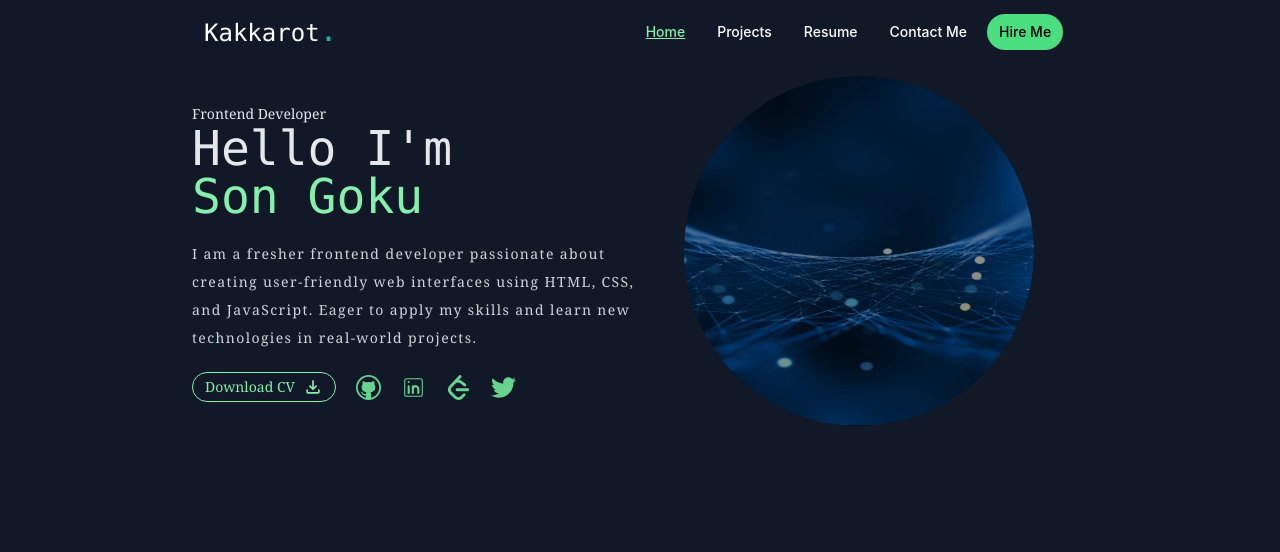
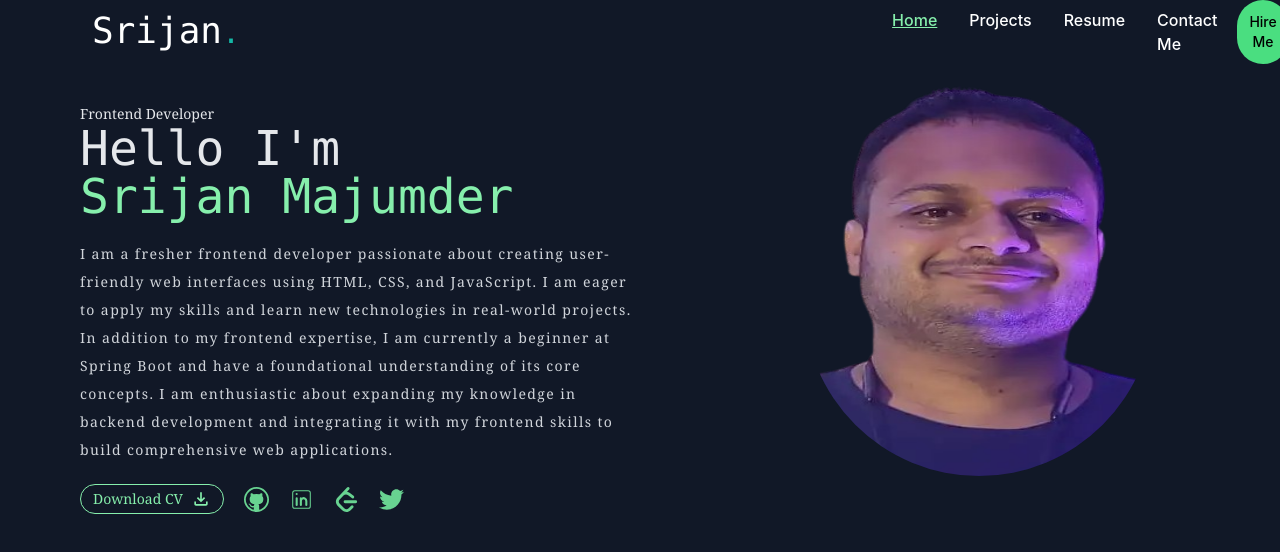
Before and after one commit to UltraInstinctSri/My-Portfolio, a React (Create React App) app: page / in a window 1280 px wide. Shown: the top 552 px of the page. Built offline with nearby package versions, Linux system fonts and the light colour scheme.

Commit message:
fixed margin

```diff
--- a/src/Components/Header/Header.js
+++ b/src/Components/Header/Header.js
@@ -5,7 +5,7 @@ const Header = () => {
 
   return (
     <nav className="bg-gray-900">
-      <div className="mx-auto max-w-7xl px-2 sm:px-6 lg:px-3 lg:mx-48">
+      <div className="mx-auto max-w-7xl px-2 sm:px-6 lg:px-3 lg:mx-20">
         <div className="relative flex h-16 items-center justify-between">
           <div className="absolute inset-y-0 left-0 flex items-center sm:hidden">
             {/* Mobile menu button*/}
@@ -50,38 +50,38 @@ const Header = () => {
           </div>
           <div className="flex flex-1 items-center justify-center sm:items-stretch sm:justify-start ">
             <div className="flex flex-shrink-0 items-center">
-              <p className="text-2xl font-mono text-white ">
-                Kakkarot
+              <p className="text-4xl font-mono text-white ">
+                Srijan
                 <span style={{ fontSize: "30px" }} className="text-teal-500">
                   .
                 </span>
               </p>
             </div>
-            <div className="hidden sm:justify-center sm:block lg:ml-10">
+            <div className="hidden sm:justify-center sm:block lg:ml-96">
               <div className="flex space-x-2 lg:ml-64">
                 {/* Current: "bg-gray-900 text-white", Default: "text-gray-300 hover:bg-gray-700 hover:text-white" */}
                 <a
                   href="#"
-                  className="rounded-md px-3 py-2 text-sm font-medium text-green-300 underline "
+                  className="rounded-md px-3 py-2 text-md font-medium text-green-300 underline "
                   aria-current="page"
                 >
                   Home
                 </a>
                 <a
                   href="#"
-                  className="rounded-md px-3 py-2 text-sm font-medium hover:text-green-300 text-white"
+                  className="rounded-md px-3 py-2 text-md font-medium hover:text-green-300 text-white"
                 >
                   Projects
                 </a>
                 <a
                   href="#"
-                  className="rounded-md px-3 py-2 text-sm font-medium  hover:text-green-300 text-white"
+                  className="rounded-md px-3 py-2 text-md font-medium  hover:text-green-300 text-white"
                 >
                   Resume
                 </a>
                 <a
                   href="#"
-                  className="rounded-md px-3 py-2 text-sm font-medium  hover:text-green-300 text-white"
+                  className="rounded-md px-3 py-2 text-md font-medium  hover:text-green-300 text-white"
                 >
                   Contact Me
                 </a>
--- a/src/Components/LandingPage/LandingPage.js
+++ b/src/Components/LandingPage/LandingPage.js
@@ -4,7 +4,7 @@ import { VscGithub } from "react-icons/vsc";
 import { CiLinkedin } from "react-icons/ci";
 import { SiLeetcode } from "react-icons/si";
 import { FaTwitter } from "react-icons/fa";
-import profilepic from "../../assets/Mobile Banner.png";
+import profilepic from "../../assets/face-removebg-preview.png";
 
 const LandingPage = () => {
   const [showImage, setShowImage] = useState(false);
@@ -17,21 +17,26 @@ const LandingPage = () => {
   }, []);
 
   return (
-    <div className="grid grid-cols-2 gap-2 lg:mx-48">
-      <div className="text-gray-200 mt-10 text-sm font-serif">
+    <div className="grid grid-cols-2 gap-2 lg:mx-20">
+      <div className="text-gray-200 mt-10 mb-10 text-sm font-serif">
         Frontend Developer
         <div className="grid grid-cols-1 text-5xl font-mono">Hello I'm</div>
         <div className="grid grid-cols-1 text-5xl font-mono text-green-300">
-          Son Goku
+          Srijan Majumder
         </div>
         <div className="grid grid-cols-1 text-sm mt-5 text-gray-300 leading-loose font-serif tracking-widest">
           I am a fresher frontend developer passionate about creating
-          user-friendly web interfaces using HTML, CSS, and JavaScript. Eager to
-          apply my skills and learn new technologies in real-world projects.
+          user-friendly web interfaces using HTML, CSS, and JavaScript. I am
+          eager to apply my skills and learn new technologies in real-world
+          projects. In addition to my frontend expertise, I am currently a
+          beginner at Spring Boot and have a foundational understanding of its
+          core concepts. I am enthusiastic about expanding my knowledge in
+          backend development and integrating it with my frontend skills to
+          build comprehensive web applications.
         </div>
         <div className="flex mt-5">
           <button className="border border-green-300 px-3 py-1 text-green-300 rounded-full flex hover:bg-green-400 hover:text-white">
-            Download CV{" "}
+            Download CV
             <MdOutlineFileDownload
               className="ml-2 hover:animate-bounce"
               size={20}
@@ -51,11 +56,11 @@ const LandingPage = () => {
           </button>
         </div>
       </div>
-      <div className="ml-10 mt-3">
+      <div className="ml-40 mt-3">
         {showImage && (
           <img
             src={profilepic}
-            className="rounded-full h-[350px] w-[350px] animate-fadeIn"
+            className="rounded-full h-[400px] w-[350px] animate-fadeIn"
           />
         )}
       </div>
--- a/src/Routes/Route.js
+++ b/src/Routes/Route.js
@@ -8,7 +8,6 @@ const LandingPage = lazy(() => import("../Components/LandingPage/LandingPage"));
 const AppRoutes = () => {
   return (
     <Layout>
-      {" "}
       <Suspense
         fallback={
           <div className="w-100 vh-100 d-flex justify-content-center align-items-center">
```
Also changed, not shown: src/assets/face-removebg-preview.png (added), src/assets/face.jpg (added).
